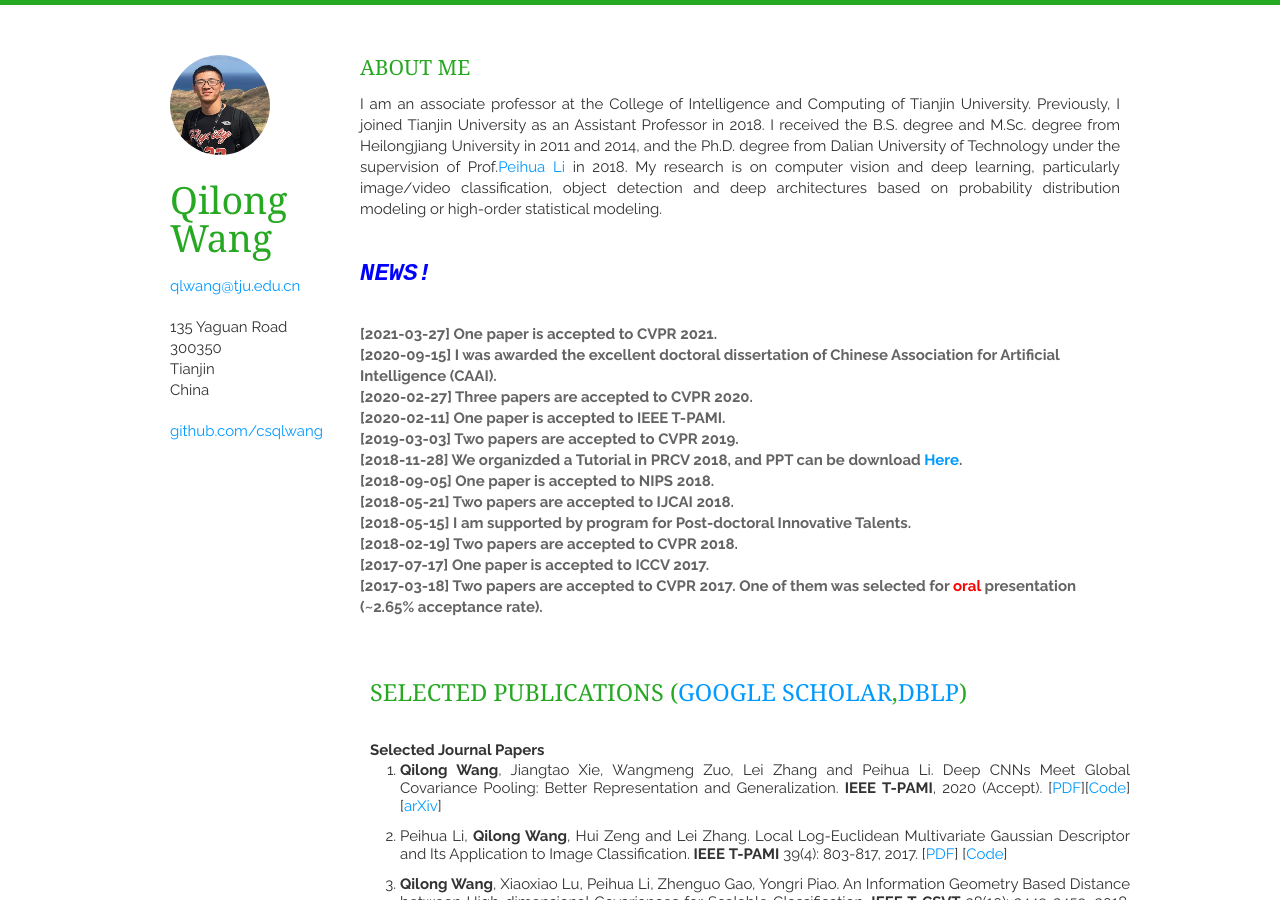
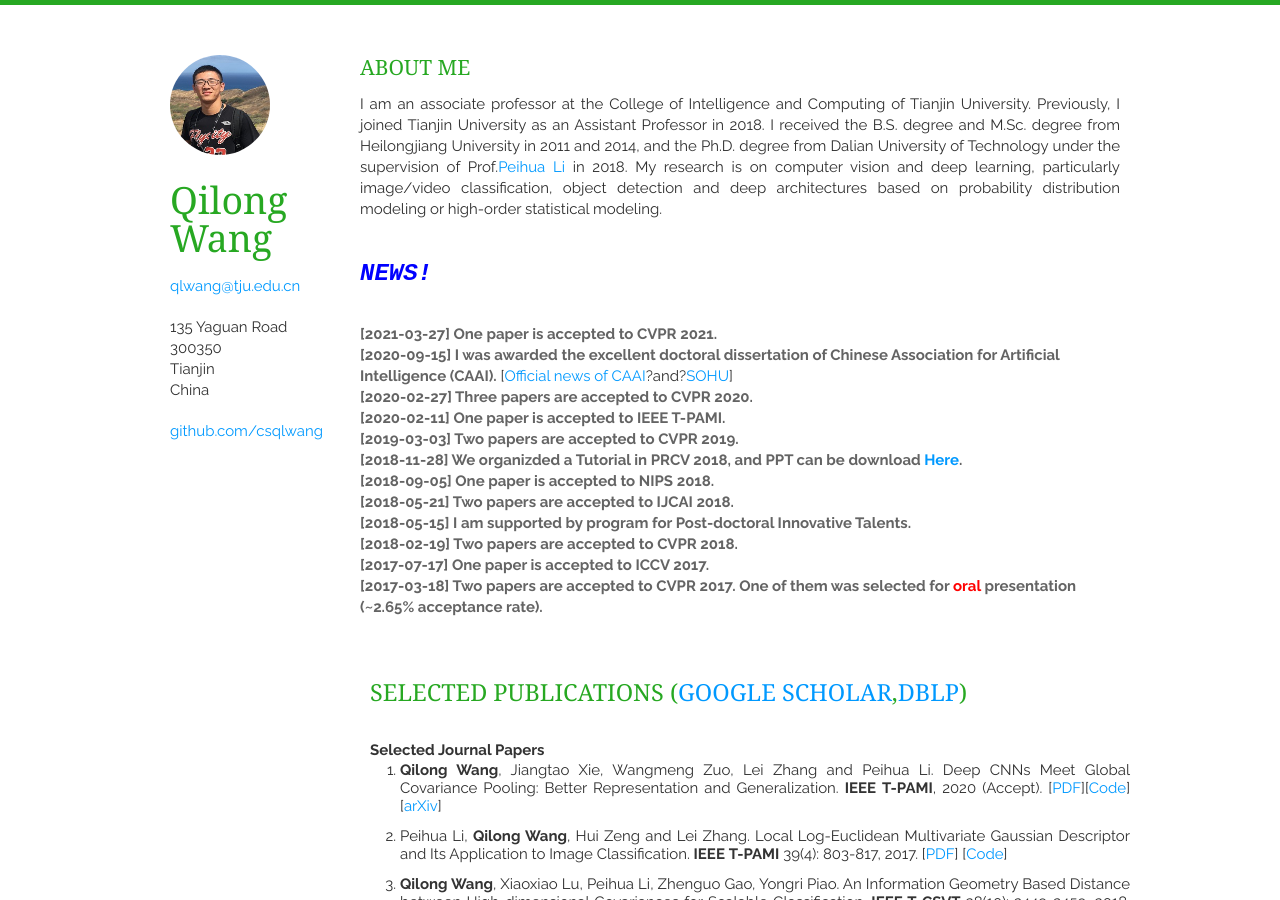
Before and after one commit to iamjingli/homepage, a Jekyll site: the page built from index.html, in a window 1280 px wide and 900 px high. Built offline with Jekyll 4.4.1, drawn with Linux system fonts in a browser that asks for light colours; nearby versions of some CDN libraries; the list of posts is cut into pages by our own code.

Commit message:
homepage

```diff
--- a/_includes/updates.html
+++ b/_includes/updates.html
@@ -25,7 +25,7 @@
     <p><em>[2021-03-27]
     One paper is accepted to CVPR 2021.</em></p>
     <p><em>[2020-09-15]
-      I was <span id="tran_0_9" onmouseover="hlgt('#src_0_12,#tran_0_9')" onmouseout="unhlgt('#src_0_12,#tran_0_9')">awarded</span></em> <em>the excellent doctoral dissertation of Chinese Association for Artificial Intelligence (CAAI).</em></p>
+      I was <span id="tran_0_9" onmouseover="hlgt('#src_0_12,#tran_0_9')" onmouseout="unhlgt('#src_0_12,#tran_0_9')">awarded</span></em> <em>the excellent doctoral dissertation of Chinese Association for Artificial Intelligence (CAAI).</em> [<a href="http://caai.cn/index.php?s=/home/article/detail/id/978.html">Official news of CAAI</a>?and?<a href="https://www.sohu.com/a/431893118_505819">SOHU</a>]</p>
     <p><em>[2020-02-27]
       Three papers are accepted to CVPR 2020.</em></p>
     <p><em>[2020-02-11]
```
